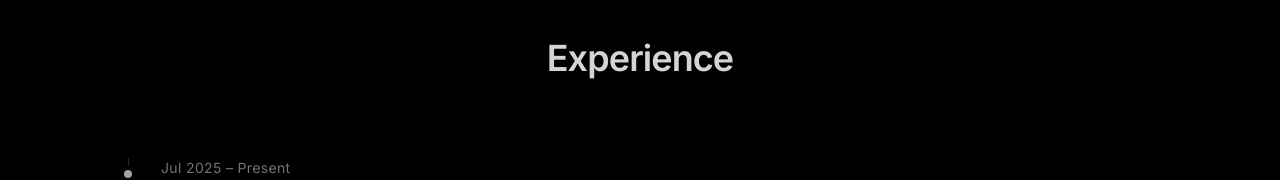
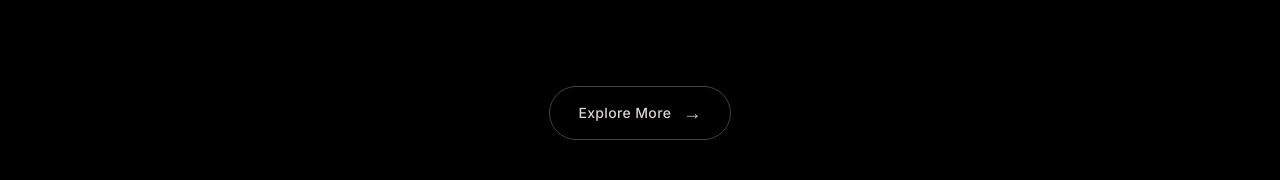
Before and after one commit to calebtolorunleke/caleb-devspace, a React (Vite) app: page / in a window 1280 px wide. Shown: the part 2766-2946 px from the top of the page. Built offline with nearby package versions, Linux system fonts and the light colour scheme.

Commit message:
refactor: improve project section presentation and performance

```diff
--- a/src/components/Projects.jsx
+++ b/src/components/Projects.jsx
@@ -124,6 +124,24 @@ const Projects = () => {
             </div>
           );
         })}
+        {/* EXPLORE MORE */}{" "}
+        <motion.div
+          initial={{ opacity: 0, y: 30 }}
+          whileInView={{ opacity: 1, y: 0 }}
+          transition={{ duration: 0.6 }}
+          viewport={{ once: true }}
+          className="flex justify-center pt-4"
+        >
+          <button
+            type="button"
+            className="group flex items-center gap-3 rounded-full border border-stone-700 px-7 py-3 text-sm font-medium tracking-wide text-stone-300 transition-all duration-300 hover:-translate-y-1 hover:border-stone-400 hover:bg-stone-900 hover:text-white"
+          >
+            <span>Explore More</span>{" "}
+            <span className="text-lg transition-transform duration-300 group-hover:translate-x-1">
+              →
+            </span>
+          </button>
+        </motion.div>
       </div>
     </div>
   );
```
